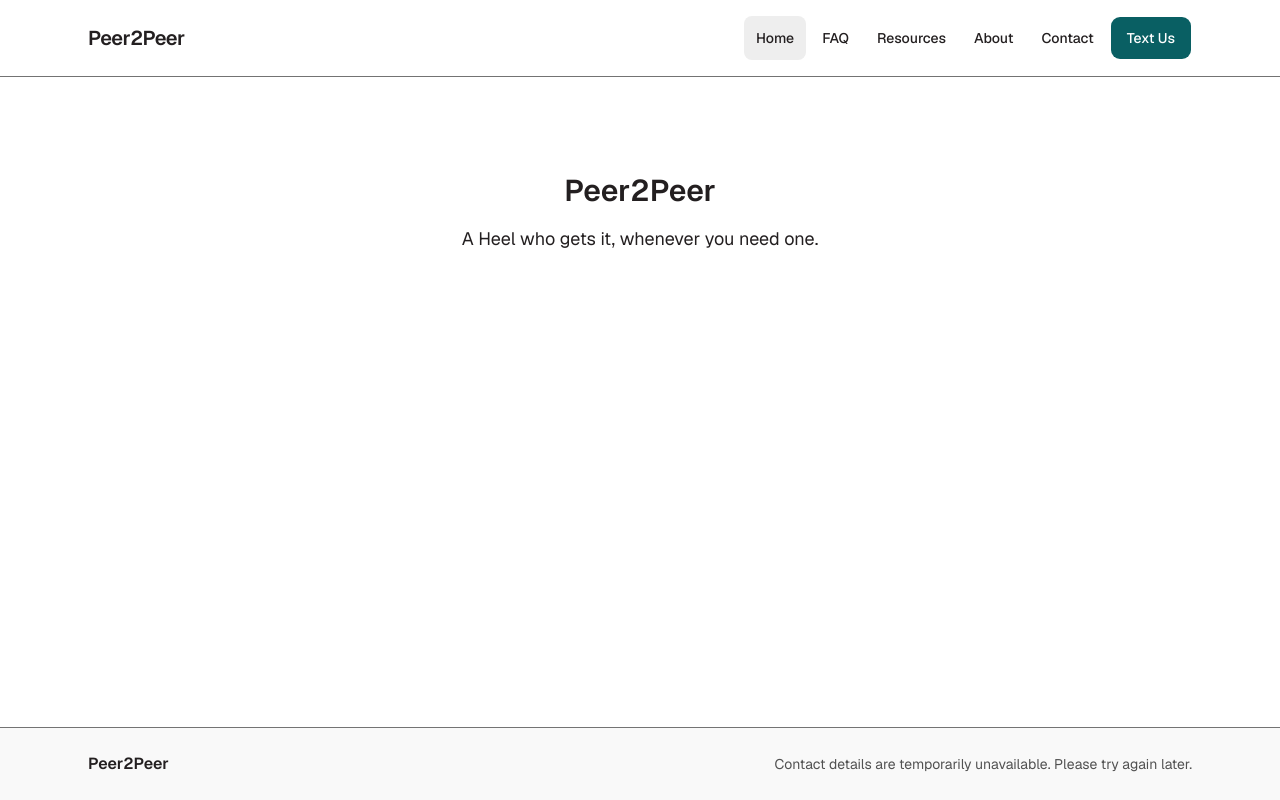
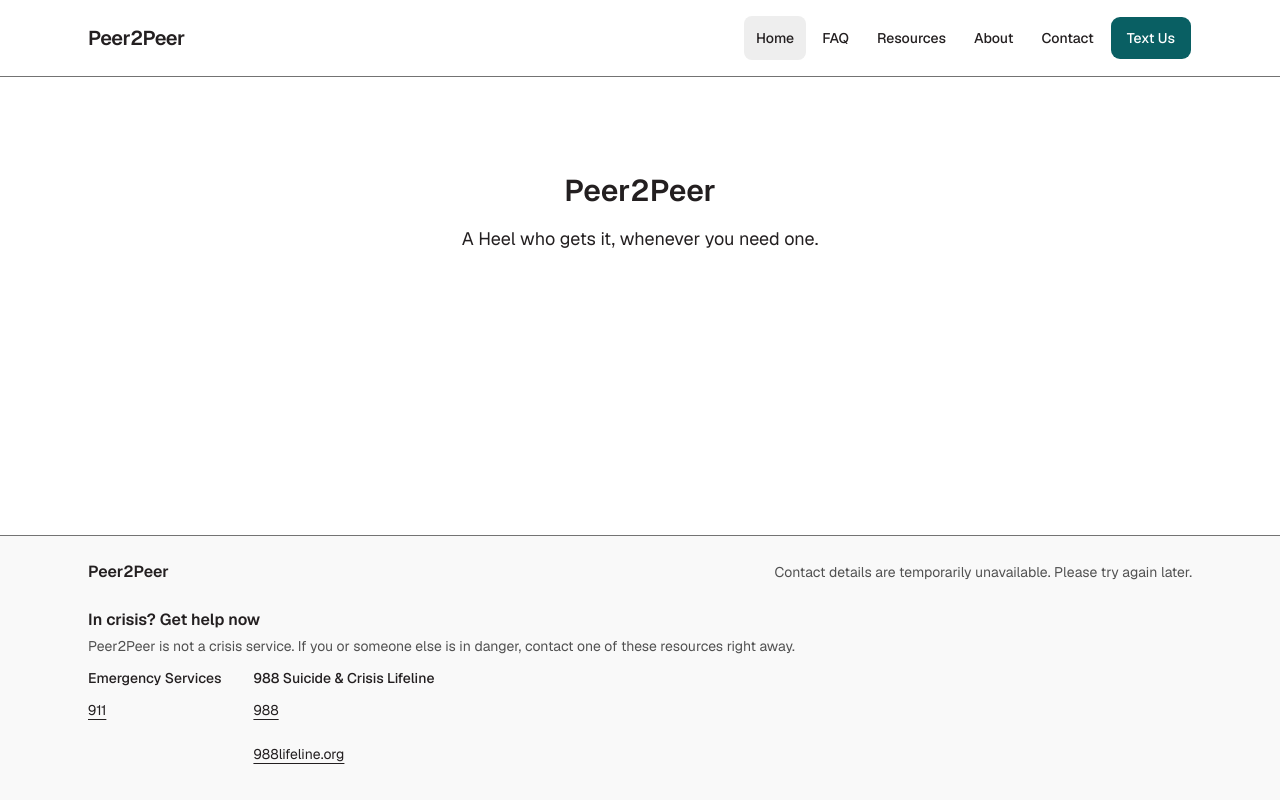
Before and after one commit to cssgunc/peer2peer, a Next.js app in the folder frontend/: page / in a window 1280 px wide. Built offline with nearby package versions, Linux system fonts and the light colour scheme; no server answers.

Commit message:
Add crisis resources to the public footer (#82)
Load is_crisis resources from /api/resources and show them in the footer with tel: links, falling back to 911 and 988 if the request fails or returns none, and while loading.

```diff
--- /dev/null
+++ b/frontend/src/components/layout/CrisisResources.tsx
@@ -0,0 +1,98 @@
+import { connection } from "next/server";
+
+import { getPublicData } from "@/lib/public-data";
+
+type CrisisResource = {
+  id: string;
+  name: string;
+  url: string | null;
+  phone: string | null;
+  is_crisis: boolean;
+};
+
+// Shown when the API fails or has no crisis resources, and while loading.
+const FALLBACK_RESOURCES: CrisisResource[] = [
+  {
+    id: "fallback-911",
+    name: "Emergency Services",
+    url: null,
+    phone: "911",
+    is_crisis: true,
+  },
+  {
+    id: "fallback-988",
+    name: "988 Suicide & Crisis Lifeline",
+    url: "https://988lifeline.org",
+    phone: "988",
+    is_crisis: true,
+  },
+];
+
+const linkClassName =
+  "flex min-h-11 items-center rounded-sm py-2 text-sm break-all underline underline-offset-4";
+
+function CrisisResourceList({ resources }: { resources: CrisisResource[] }) {
+  return (
+    <section aria-labelledby="crisis-resources-heading" className="mt-6">
+      <h2 id="crisis-resources-heading" className="font-semibold">
+        In crisis? Get help now
+      </h2>
+      <p className="mt-1 text-sm text-muted-foreground">
+        Peer2Peer is not a crisis service. If you or someone else is in danger,
+        contact one of these resources right away.
+      </p>
+      <ul className="mt-3 flex flex-col gap-3 sm:flex-row sm:flex-wrap sm:gap-8">
+        {resources.map((resource) => {
+          const phone = resource.phone?.trim();
+          const url = resource.url?.trim();
+          return (
+            <li key={resource.id}>
+              <p className="text-sm font-medium">{resource.name}</p>
+              {phone && (
+                <a
+                  href={`tel:${phone.replace(/[^\d+]/g, "")}`}
+                  className={linkClassName}
+                >
+                  {phone}
+                </a>
+              )}
+              {url && /^https?:\/\//i.test(url) && (
+                <a
+                  href={url}
+                  target="_blank"
+                  rel="noopener noreferrer"
+                  className={linkClassName}
+                >
+                  {url.replace(/^https?:\/\//i, "").replace(/\/$/, "")}
+                </a>
+              )}
+            </li>
+          );
+        })}
+      </ul>
+    </section>
+  );
+}
+
+export function CrisisResourcesFallback() {
+  return <CrisisResourceList resources={FALLBACK_RESOURCES} />;
+}
+
+export default async function CrisisResources() {
+  await connection();
+  let resources: CrisisResource[];
+  try {
+    resources = await getPublicData<CrisisResource[]>(
+      "/api/resources",
+      "resources",
+    );
+  } catch {
+    return <CrisisResourcesFallback />;
+  }
+
+  const crisisResources = resources.filter((resource) => resource.is_crisis);
+  if (crisisResources.length === 0) {
+    return <CrisisResourcesFallback />;
+  }
+  return <CrisisResourceList resources={crisisResources} />;
+}
--- a/frontend/src/components/layout/Footer.tsx
+++ b/frontend/src/components/layout/Footer.tsx
@@ -1,6 +1,9 @@
 import { Suspense } from "react";
 
 import ContactDetails from "@/components/content/ContactDetails";
+import CrisisResources, {
+  CrisisResourcesFallback,
+} from "@/components/layout/CrisisResources";
 
 export function Footer() {
   return (
@@ -13,7 +16,9 @@ export function Footer() {
           </Suspense>
         </div>
         <div id="crisis-resources">
-          {/* CrisisResources will be added here in its own ticket. */}
+          <Suspense fallback={<CrisisResourcesFallback />}>
+            <CrisisResources />
+          </Suspense>
         </div>
       </div>
     </footer>
```
Also changed, not shown: 2 other files (tests, documents, lock files or other folders).
